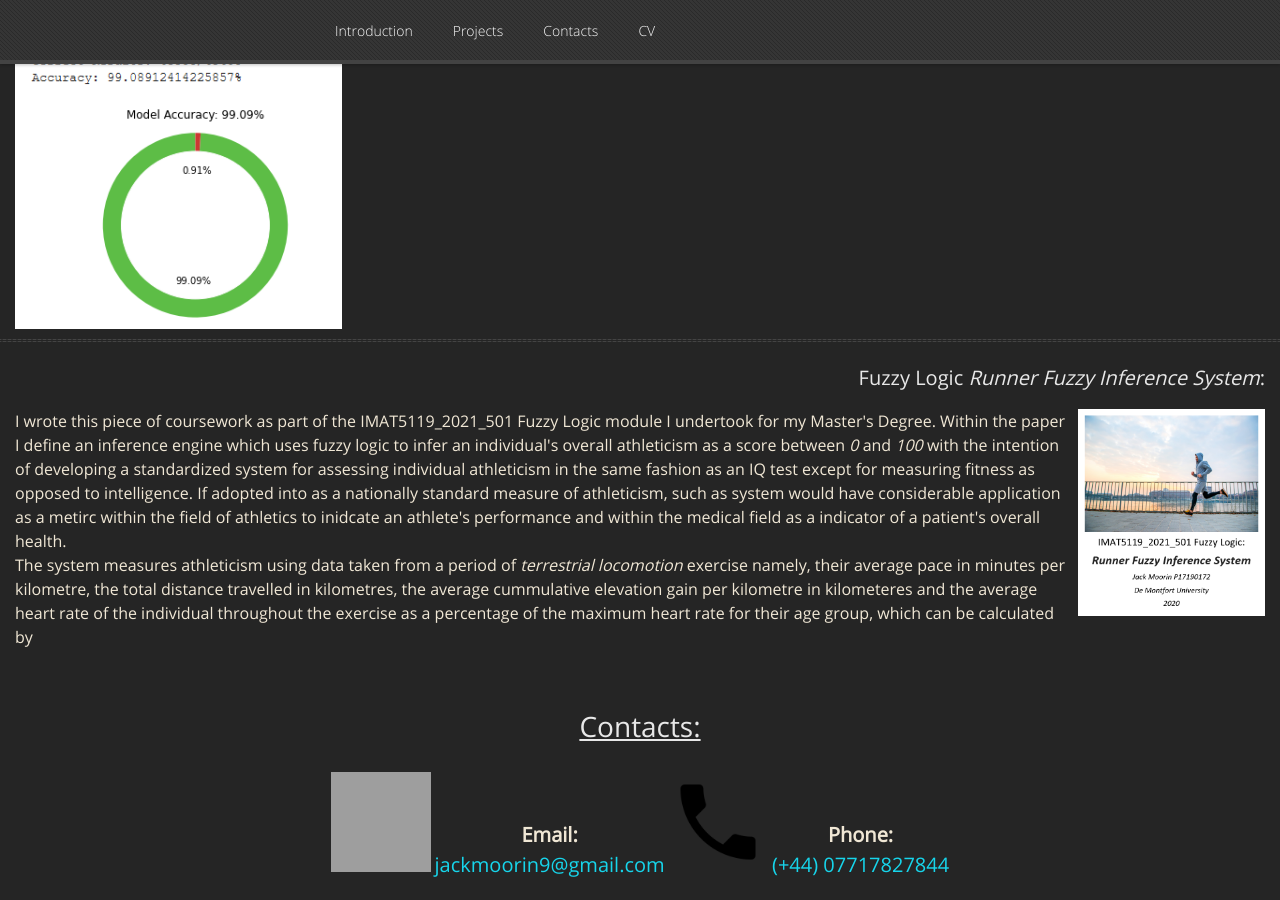
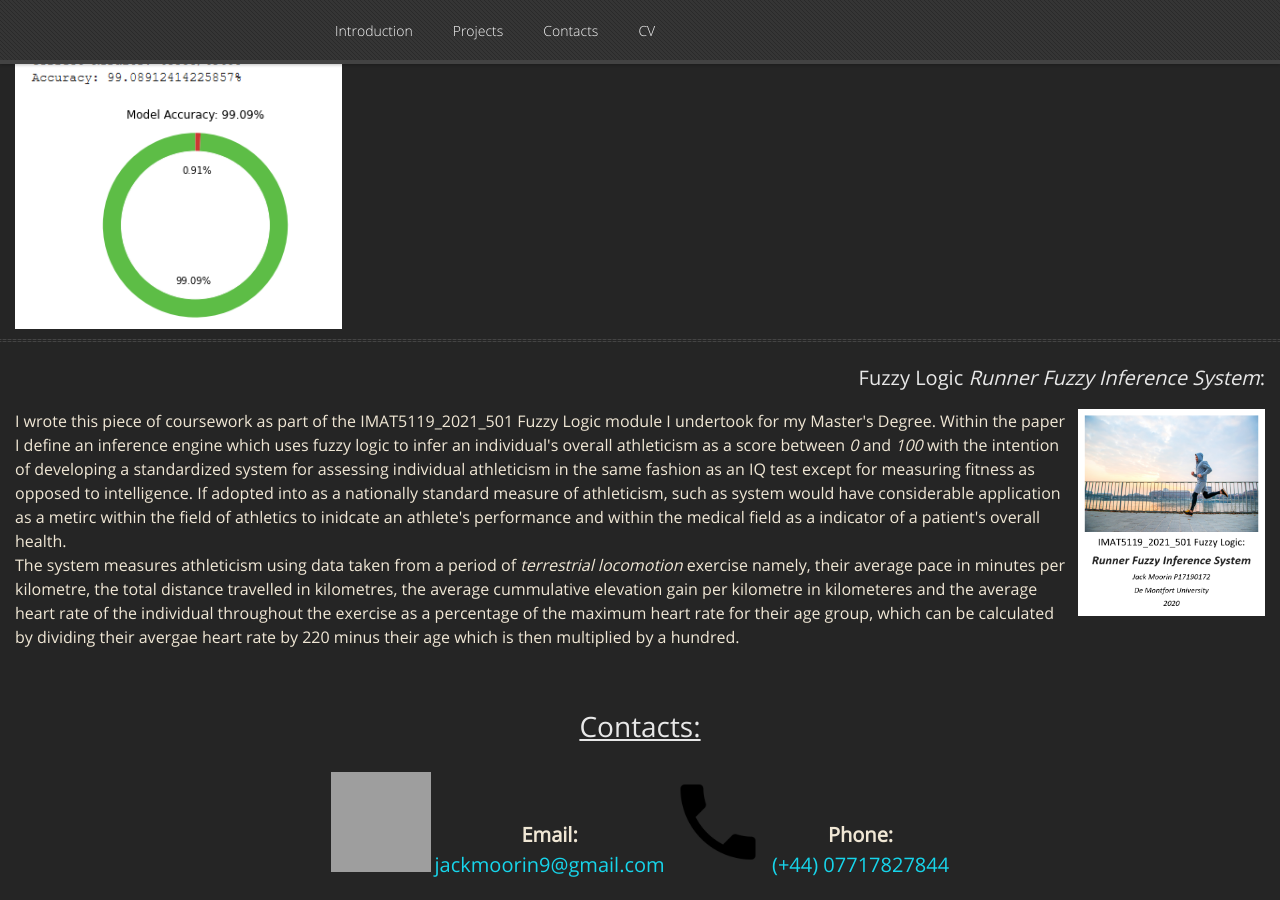
Before and after one commit to GamesProgrammingGrad2021/GamesProgrammingGrad2021.github.io, a Jekyll site: the page built from index.md, in a window 1280 px wide and 900 px high, scrolled down 1865 px. Built offline with Jekyll 4.4.1, drawn with Linux system fonts in a browser that asks for light colours; nearby versions of some CDN libraries; our own code applies the rules of GitHub Pages for plain Markdown files; grey boxes are pictures that could not be loaded.

Commit message:
Update default.html

```diff
--- a/_layouts/default.html
+++ b/_layouts/default.html
@@ -172,7 +172,8 @@
 				system measures athleticism using data taken from a period of <i>terrestrial locomotion</i> exercise namely, their average pace
 				in minutes per kilometre, the total distance travelled in kilometres, the average cummulative elevation gain per kilometre in
 				kilometeres and the average heart rate of the individual throughout the exercise as a percentage of the maximum heart rate for
-				their age group, which can be calculated by
+				their age group, which can be calculated by dividing their avergae heart rate by 220 minus their age which is then multiplied by
+				a hundred.
 				</div>
 			</div>
 		</div>
```
